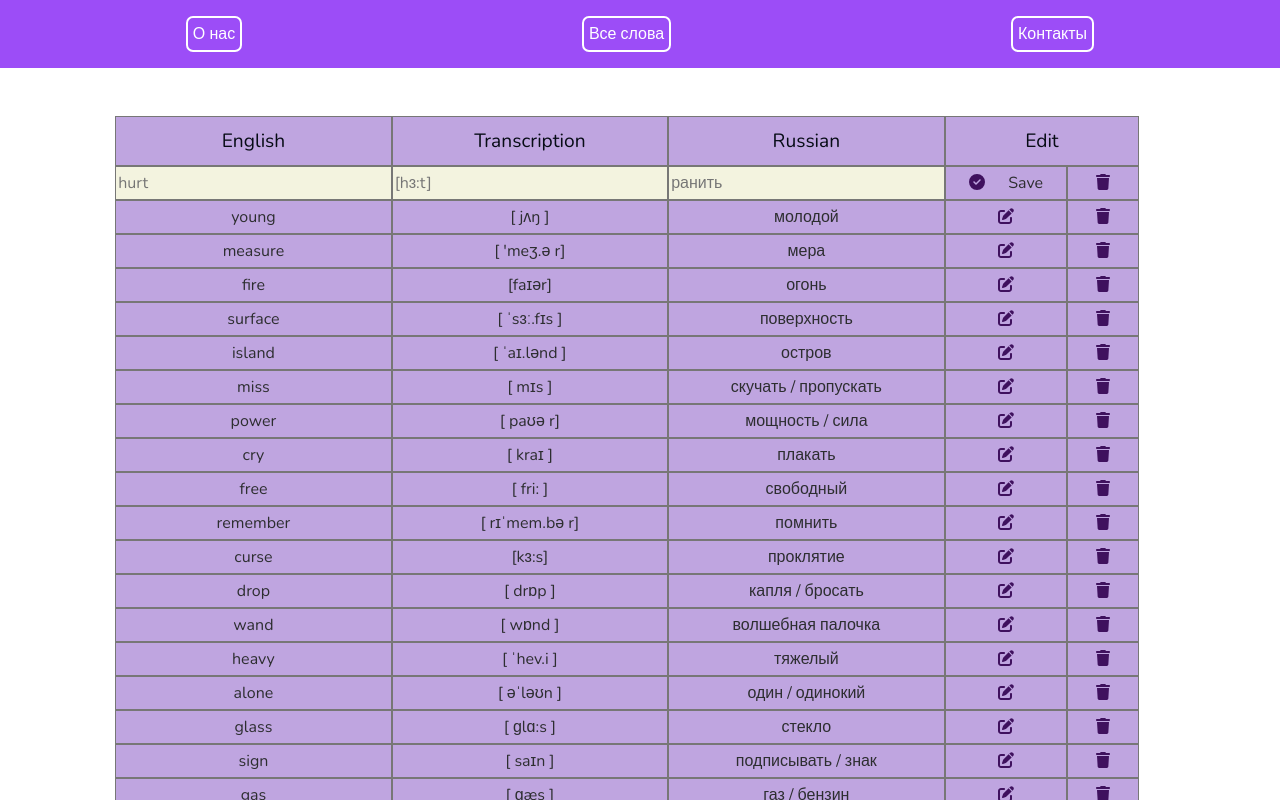
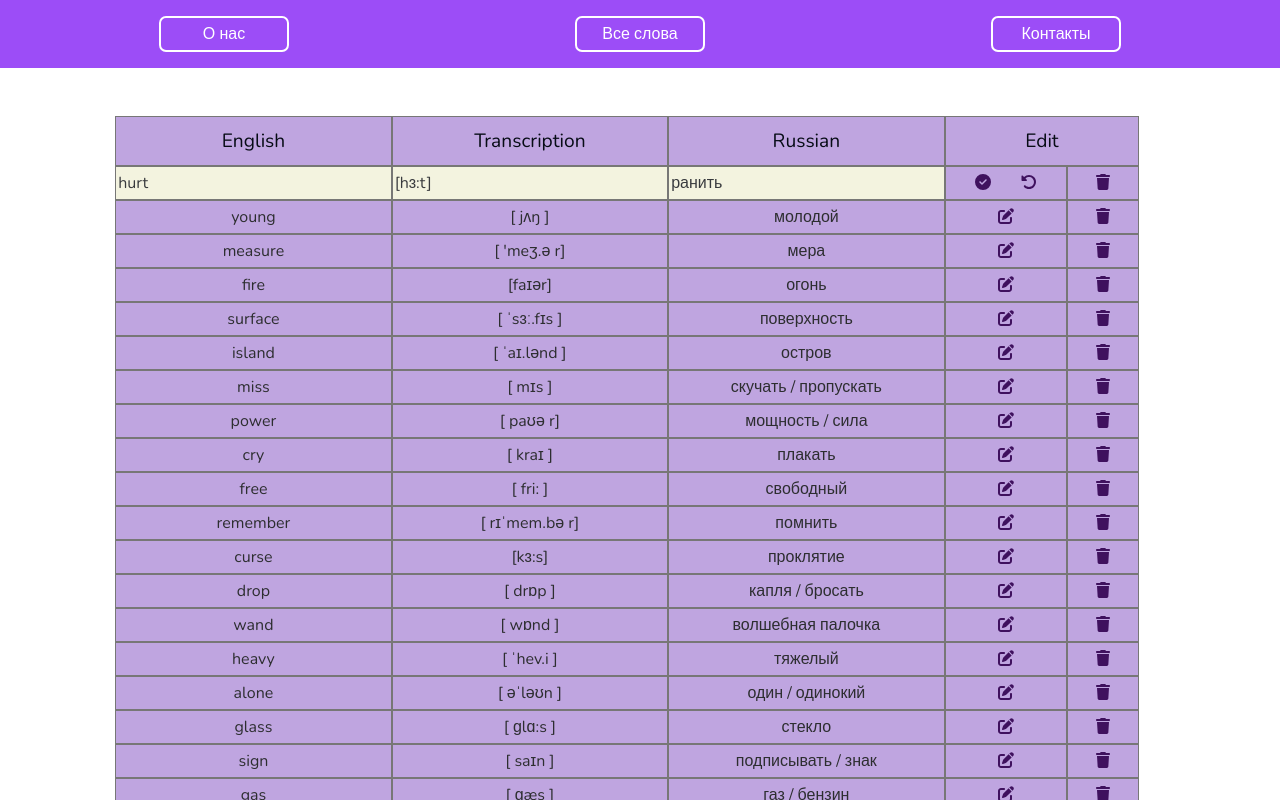
Before and after one commit to Lira11io/App_for_learning_foreign_words, a React (Create React App) app: page / in a window 1280 px wide. Both pictures are taken after a click on the element 1006 px from the left and 183 px from the top of the page. Shown: the top 800 px of the page. Built offline with nearby package versions, Linux system fonts and the light colour scheme.

Commit message:
изменены размеры кнопок в футере и хэдере, в компонент tableitem добавлен возврат полей к первоначальным значениям

```diff
--- a/src/components/Footer/footer.module.scss
+++ b/src/components/Footer/footer.module.scss
@@ -21,6 +21,8 @@
   padding: 5px;
   border: 2px solid $color-white;
   border-radius: 7px;
+  max-width: 9vw;
+  width: 100%;
 }
 /*Ссылки меню футера после наведения курсора*/
 .footer_link:hover {
--- a/src/components/Header/header.module.scss
+++ b/src/components/Header/header.module.scss
@@ -19,6 +19,8 @@
   padding: 5px;
   border: 2px solid $color-white;
   border-radius: 7px;
+  max-width: 9vw;
+  width: 100%;
 }
 
 /*Ссылки меню хедера после наведения курсора*/
--- a/src/components/TableItem/TableItem.jsx
+++ b/src/components/TableItem/TableItem.jsx
@@ -7,14 +7,29 @@ export default function TableItem(props) {
   const [deleted, setDeleted] = useState(true); //задаем состояние для кнопки удаления
   const [edit, setEdit] = useState(true); //задаем состояние для кнопки редактирования
 
+  //добавим новые состояния для значений в инпутах
+  const [newEnglish, setNewEnglish] = useState(props.english);
+  const [newTranscription, setNewTranscription] = useState(props.transcription);
+  const [newRussian, setNewRussian] = useState(props.russian);
+
+  //создаем функцию для кнопки удаления, которая будет менять состояние на deleted - false
   function deleteWord() {
-    //создаем функцию для кнопки удаления, которая будет менять состояние на deleted - false
     setDeleted(!deleted);
   }
+  //создаем функцию для кнопки редактирования, которая будет менять состояние на edit - false и возвращает первоначальные значения
+  function editWord() {
+    setNewEnglish(props.english);
+    setNewTranscription(props.transcription);
+    setNewRussian(props.russian);
+    setEdit(!edit);
+  }
 
-  function editWord() {
-    //создаем функцию для кнопки редактирования, которая будет менять состояние на edit - false
-    setEdit(!edit);
+  //создаем функцию для сохранения изменений
+  function saveChanges() {
+    // Ваши действия с сохраненными значениями
+    console.log(newEnglish, newTranscription, newRussian);
+
+    setEdit(!edit); //возвращаем первоначальный вид кнопки редактировать
   }
 
   return (
@@ -24,27 +39,33 @@ export default function TableItem(props) {
       }
     >
       {edit === true ? (
-        <div className={style.tableitem_col}>{props.english}</div>
+        <div className={style.tableitem_col}>{newEnglish}</div>
       ) : (
         <input
           className={style.tableitem_input}
           placeholder={props.english}
+          value={newEnglish}
+          onChange={(e) => setNewEnglish(e.target.value)}
         ></input>
       )}
       {edit === true ? (
-        <div className={style.tableitem_col}>{props.transcription}</div>
+        <div className={style.tableitem_col}>{newTranscription}</div>
       ) : (
         <input
           className={style.tableitem_input}
           placeholder={props.transcription}
+          value={newTranscription}
+          onChange={(e) => setNewTranscription(e.target.value)}
         ></input>
       )}
       {edit === true ? (
-        <div className={style.tableitem_col}>{props.russian}</div>
+        <div className={style.tableitem_col}>{newRussian}</div>
       ) : (
         <input
           className={style.tableitem_input}
           placeholder={props.russian}
+          value={newRussian}
+          onChange={(e) => setNewRussian(e.target.value)}
         ></input>
       )}
       <div className={style.tableitem_col}>
@@ -52,7 +73,7 @@ export default function TableItem(props) {
           {edit === true ? (
             " "
           ) : (
-            <div className={style.button}>
+            <div onClick={saveChanges} className={style.button}>
               <FontAwesomeIcon
                 icon="fa-solid fa-circle-check"
                 style={{ color: "#3f115e" }}
@@ -68,7 +89,10 @@ export default function TableItem(props) {
             </div>
           ) : (
             <div onClick={editWord} className={style.button}>
-              Save
+              <FontAwesomeIcon
+                icon="fa-solid fa-rotate-left"
+                style={{ color: "#3f115e" }}
+              />
             </div>
           )}
         </div>{" "}
```
